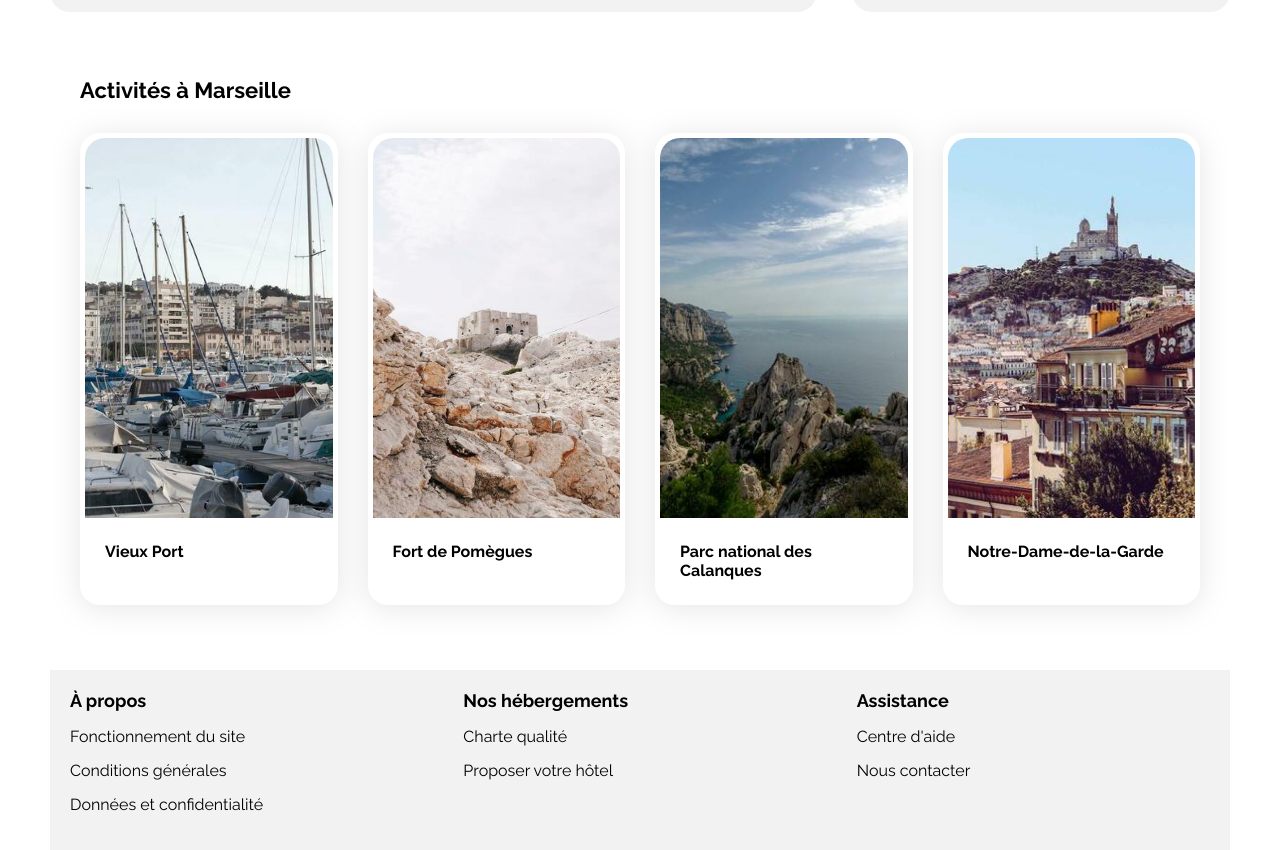
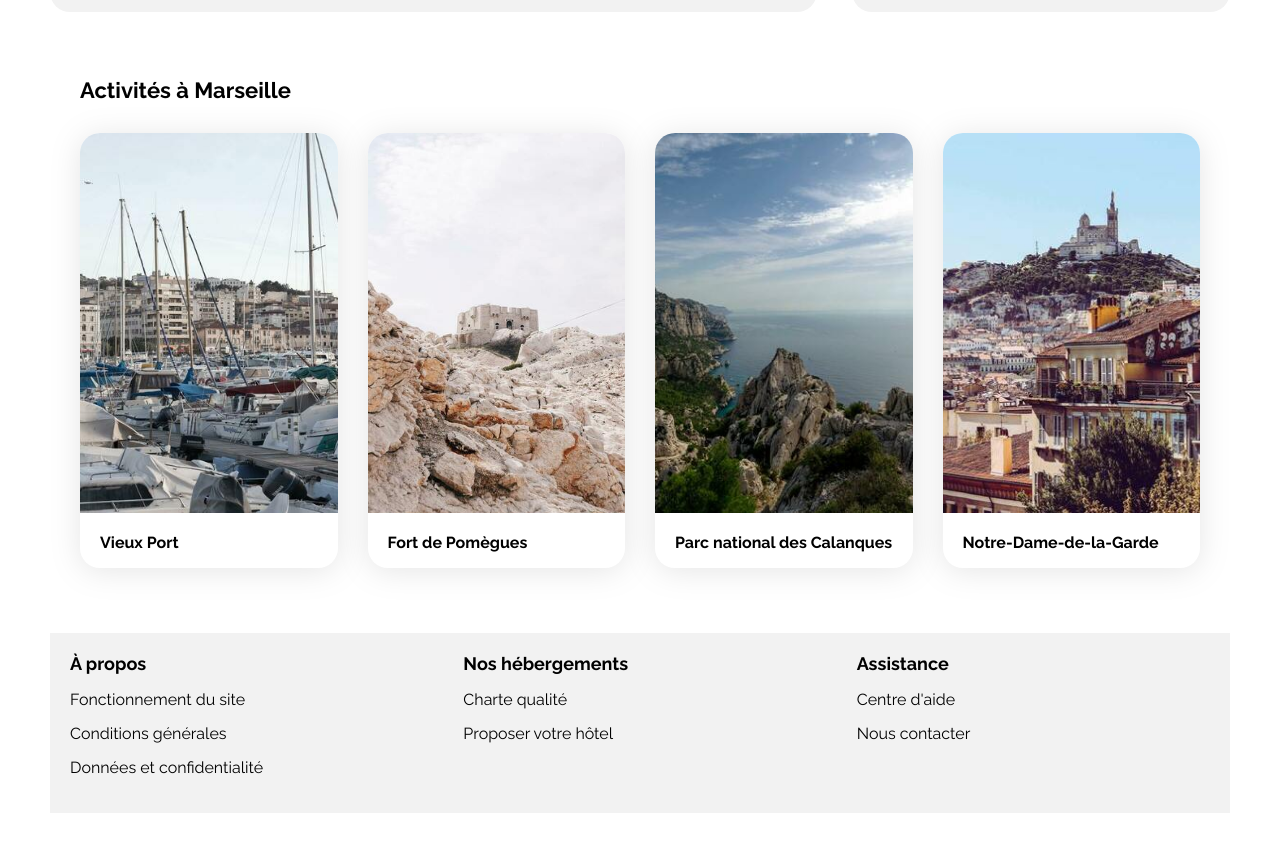
Before and after one commit to Nrirvadoth/Projet2-OC, a plain HTML site: page index.html in a window 1280 px wide. Shown: the part 1080-1930 px from the top of the page. After the commit the page ends 1893 px from the top, so only its background shows below. Drawn offline with Linux system fonts and the light colour scheme.

Commit message:
retrait padding card activites

```diff
--- a/css/style.css
+++ b/css/style.css
@@ -296,6 +296,7 @@ ul#filters-list, p#filters-label, p.info {
 .activites-cards .card {
     margin-top: 30px;
     flex: 1 0 20%;
+    padding: 0;
 }
 
 .activites-cards img {
@@ -306,7 +307,7 @@ ul#filters-list, p#filters-label, p.info {
 }
 
 .activites-cards .card-title {
-    margin: 20px;
+    margin-left: 20px;
 }
 
 
```
